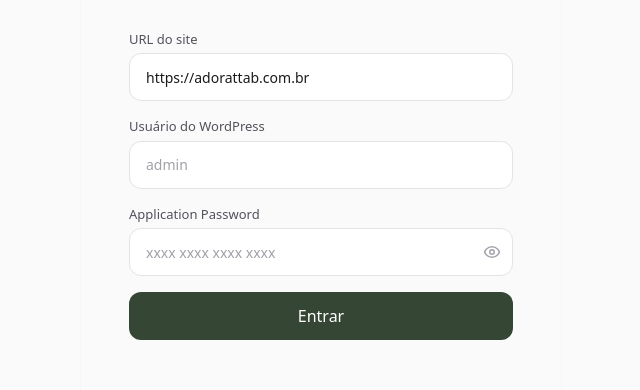
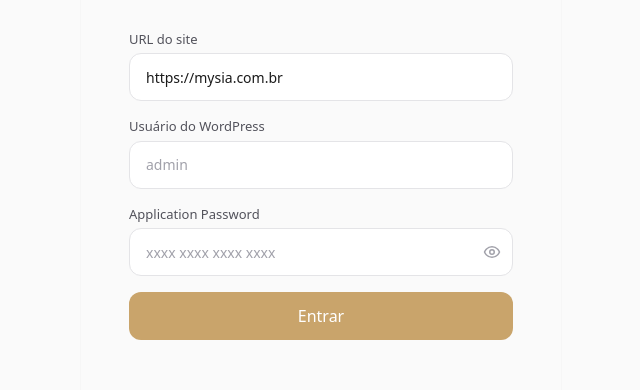
Before and after one commit to wagnerpereira89-source/mysia, a React (Vite) app: page /login in a window 1280 px wide. Shown: the part 227-617 px from the top of the page, without its empty margins (319-959 px from the left). Built offline with nearby package versions, Linux system fonts and the light colour scheme.

Commit message:
Update config.js

```diff
--- a/src/config.js
+++ b/src/config.js
@@ -6,22 +6,22 @@
 
 export const config = {
   // ─── Identificação ───────────────────────────────────────────────
-  clientName:      'Adoratta Boutique',              // nome completo (título, login)
-  clientShortName: 'Adoratta',                        // nome curto (ícone do celular, máx ~12 chars)
-  appDescription:  'Gestão de produtos da Adoratta',  // descrição na instalação do PWA
-  appSlug:         'adoratta',                        // identificador interno (localStorage, tags)
+  clientName:      'Mysia Loja',                     // nome completo (título, login)
+  clientShortName: 'Mysia',                          // nome curto (ícone do celular, máx ~12 chars)
+  appDescription:  'Gestão de produtos da Mysia',    // descrição na instalação do PWA
+  appSlug:         'mysia',                          // identificador interno (localStorage, tags)
 
   // ─── WordPress ───────────────────────────────────────────────────
-  siteUrl: 'https://adorattab.com.br',                // SEM barra no final
+  siteUrl: 'https://mysia.com.br',                   // SEM barra no final
 
   // ─── Logos ───────────────────────────────────────────────────────
   logos: {
     // Logo completa — login, header das telas e etiquetas
-    full: 'https://adorattab.com.br/wp-content/uploads/2026/05/LOGOTIPO-ADORATTA-SEM-FUNDO-19.png',
+    full: 'https://mysia.com.br/wp-content/uploads/2026/08/WhatsApp-Image-2026-08-10-at-09.43.42-Photoroom.png',
     // Ícone quadrado — notificações push
-    icon: 'https://adorattab.com.br/wp-content/uploads/2026/05/LOGOTIPO-ADORATTA-SEM-FUNDO-33.png',
+    icon: 'https://mysia.com.br/wp-content/uploads/2026/08/WhatsApp-Image-2026-08-10-at-09.43.42-Photoroom.png',
     // Letra de fallback caso a logo não carregue
-    fallbackLetter: 'A',
+    fallbackLetter: 'M',
   },
 
   // ─── Cores da marca ──────────────────────────────────────────────
@@ -29,28 +29,28 @@ export const config = {
   // Classes disponíveis: bg-primary, text-primary, border-primary,
   //                      bg-secondary, bg-dark, text-action, etc.
   colors: {
-    primary:   '#354734',  // cor principal (botões, destaques)
-    secondary: '#e7aea4',  // cor secundária (acentos)
-    dark:      '#00021c',  // escuro da marca
+    primary:   '#C9A46B',  // dourado Mysia (botões, destaques)
+    secondary: '#000000',  // preto (header, nav de baixo, cards)
+    dark:      '#000000',  // preto puro
     action:    '#3b82f6',  // azul de links/ações (pode manter)
   },
 
   // ─── Paleta dos gráficos do Dashboard ────────────────────────────
   // Tons derivados da marca. Ordem: usados de cima pra baixo nos gráficos.
-  chartColors: ['#354734', '#e7aea4', '#7c9c7b', '#c9887f', '#2a3929', '#f0c4be'],
+  chartColors: ['#C9A46B', '#000000', '#B8935A', '#4a4a4a', '#A6824B', '#8a8a8a'],
 
   // Cores das 3 métricas do Dashboard
   metricColors: {
-    vendas:  '#e7aea4',
-    receita: '#354734',
-    ticket:  '#7c9c7b',
+    vendas:  '#C9A46B',
+    receita: '#000000',
+    ticket:  '#B8935A',
   },
 
   // ─── Web Push (notificações) ─────────────────────────────────────
   // ATENÇÃO: cada cliente PRECISA de chaves VAPID próprias.
   // Veja o README para gerar. Esta chave pública tem que ser
   // EXATAMENTE a mesma que está no plugin fk-webpush do WordPress.
-  vapidPublicKey: 'BIQIBhxIaSXaGL6nZ33WdTbI2mkC1XS1ZgTaCyIIABG1cw7x_tb8YgEc9hNMwGC5xtGNNW8BIdvh6OL1V2xk5Lc',
+  vapidPublicKey: 'BlJUl8puNsRquUFx66Pa4AHxObMLnyJiJhT3mIvVjBylWXlZkqqdUNrsWHpFpL-lnGXiejm8y823Zycr3cUB90Q',
 
   // ─── Rodapé ──────────────────────────────────────────────────────
   agencyLogo: '/logo%20azul%20escuro.png',   // arquivo dentro de /public
```
